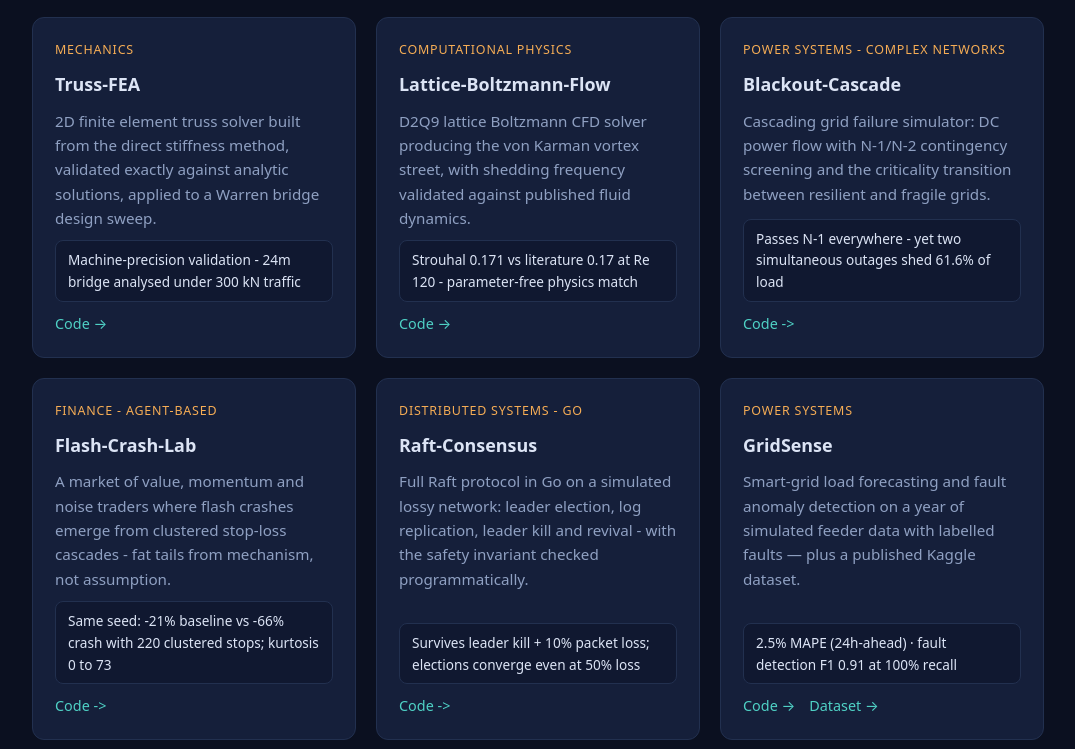
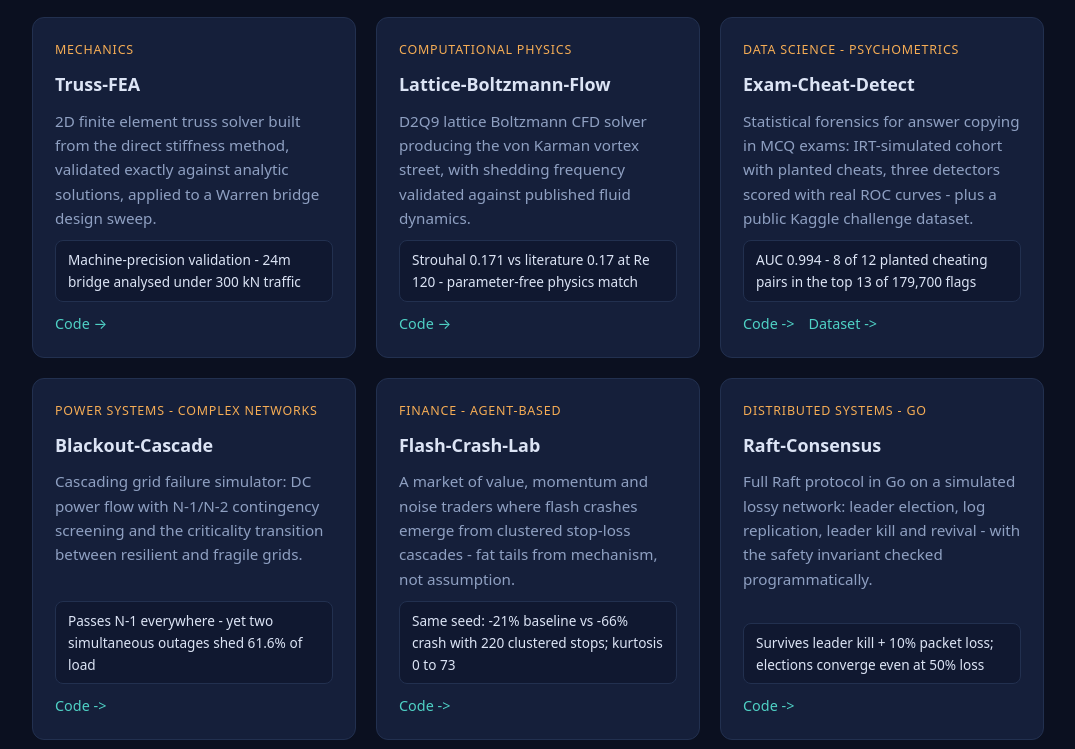
Before and after one commit to AdityaRezan/AdityaRezan.github.io, a plain HTML site: page index.html in a window 1280 px wide. Shown: the part 1271-2020 px from the top of the page, without its empty margins (102-1177 px from the left). Drawn offline with Linux system fonts and the light colour scheme.

Commit message:
Add exam-cheat-detect card

```diff
--- a/index.html
+++ b/index.html
@@ -120,6 +120,14 @@
       </div>
 
       <div class="card">
+        <span class="domain">Data Science - Psychometrics</span>
+        <h3>Exam-Cheat-Detect</h3>
+        <p>Statistical forensics for answer copying in MCQ exams: IRT-simulated cohort with planted cheats, three detectors scored with real ROC curves - plus a public Kaggle challenge dataset.</p>
+        <div class="stats">AUC 0.994 - 8 of 12 planted cheating pairs in the top 13 of 179,700 flags</div>
+        <div class="cardlinks"><a href="https://github.com/AdityaRezan/exam-cheat-detect">Code -></a> <a href="https://www.kaggle.com/datasets/adityarajeshwarkarn/mcq-exam-responses-planted-answer-copying">Dataset -></a></div>
+      </div>
+
+      <div class="card">
         <span class="domain">Power Systems - Complex Networks</span>
         <h3>Blackout-Cascade</h3>
         <p>Cascading grid failure simulator: DC power flow with N-1/N-2 contingency screening and the criticality transition between resilient and fragile grids.</p>
```
